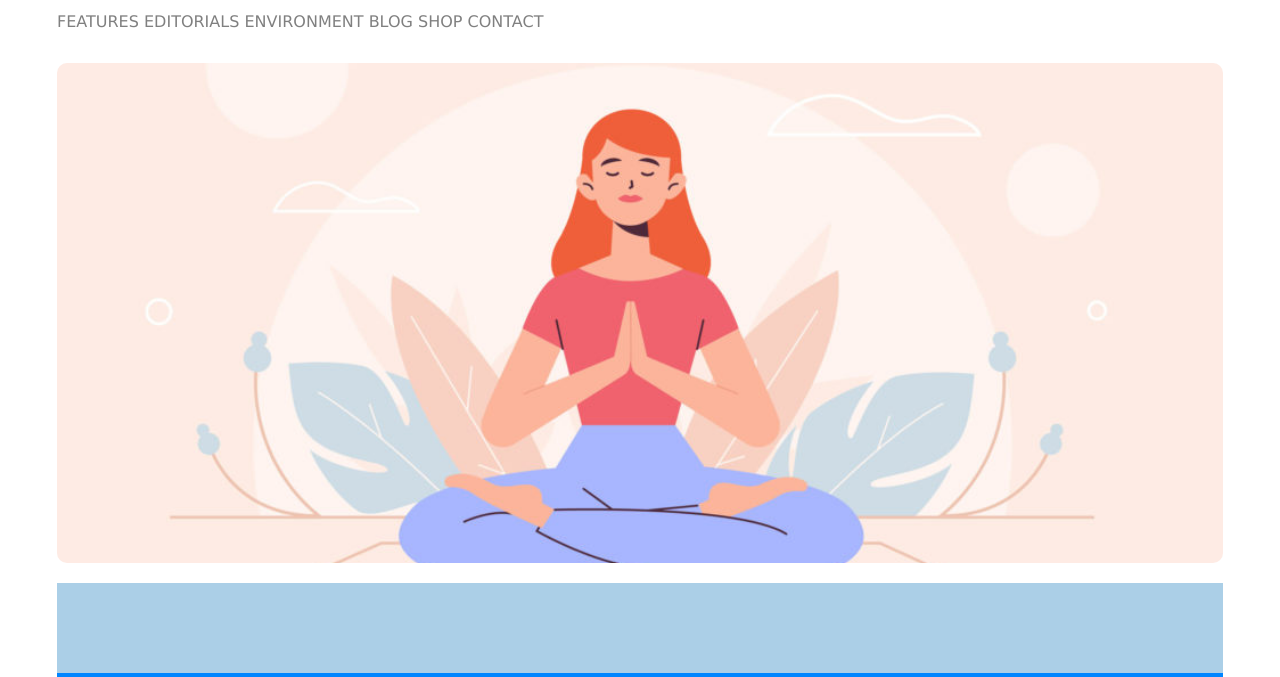
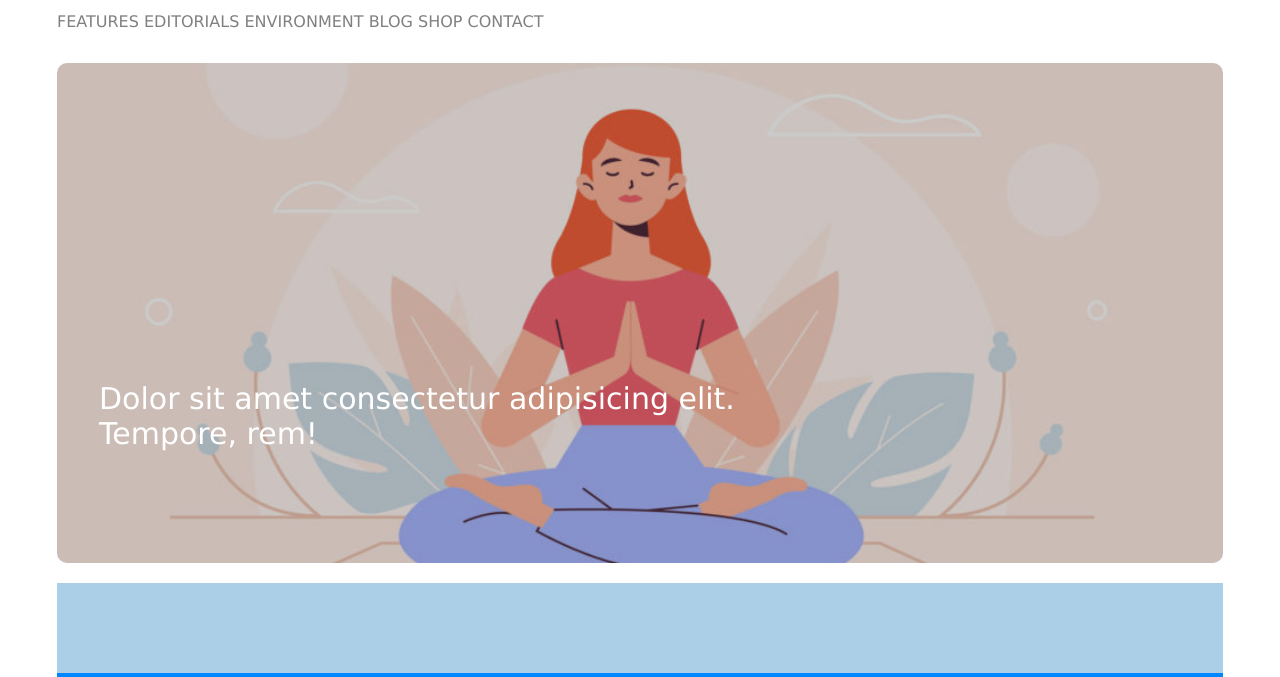
Before and after one commit to nehabht/htmlcss-wp, a plain HTML site: page index.html in a window 1280 px wide. Shown: the part 123-800 px from the top of the page. Drawn offline with Linux system fonts and the light colour scheme.

Commit message:
add text banner1

```diff
--- a/css/style.css
+++ b/css/style.css
@@ -61,18 +61,25 @@ body{
     height: 500px;
     object-fit: cover;
     border-radius: 10px;
+    filter: brightness(0.8);
 
 }
 
-/* .banner1{
-    width: 1166px;
-    height: auto;
-    object-fit: cover;
-    object-position: center;
+.banner1_text{
+    color: white;
+    padding: 2px;
+    font-size: 10px;
     position: absolute;
+    margin-right: 400px;
+    bottom: 110px;
+    left: 40px;
 
-} */
+}
 
+.banner1_title{
+    font-size: 30px;
+    font-weight:200 ;
+}
 
 
 .bluebox {
--- a/index.html
+++ b/index.html
@@ -26,8 +26,17 @@
 
     <!-- site main -->
     <div class="site_main">
+
         <div class="yellowbox">
             <img class="banner1" src="./img/banner.jpg" alt="">
+            <div class="banner1_text">
+                <span class="banner1_title">
+                    Dolor sit amet consectetur adipisicing elit. Tempore, rem!
+                </span>
+
+            </div>
+
+
         </div>
 
         <div class="bluebox clearfix">
```
